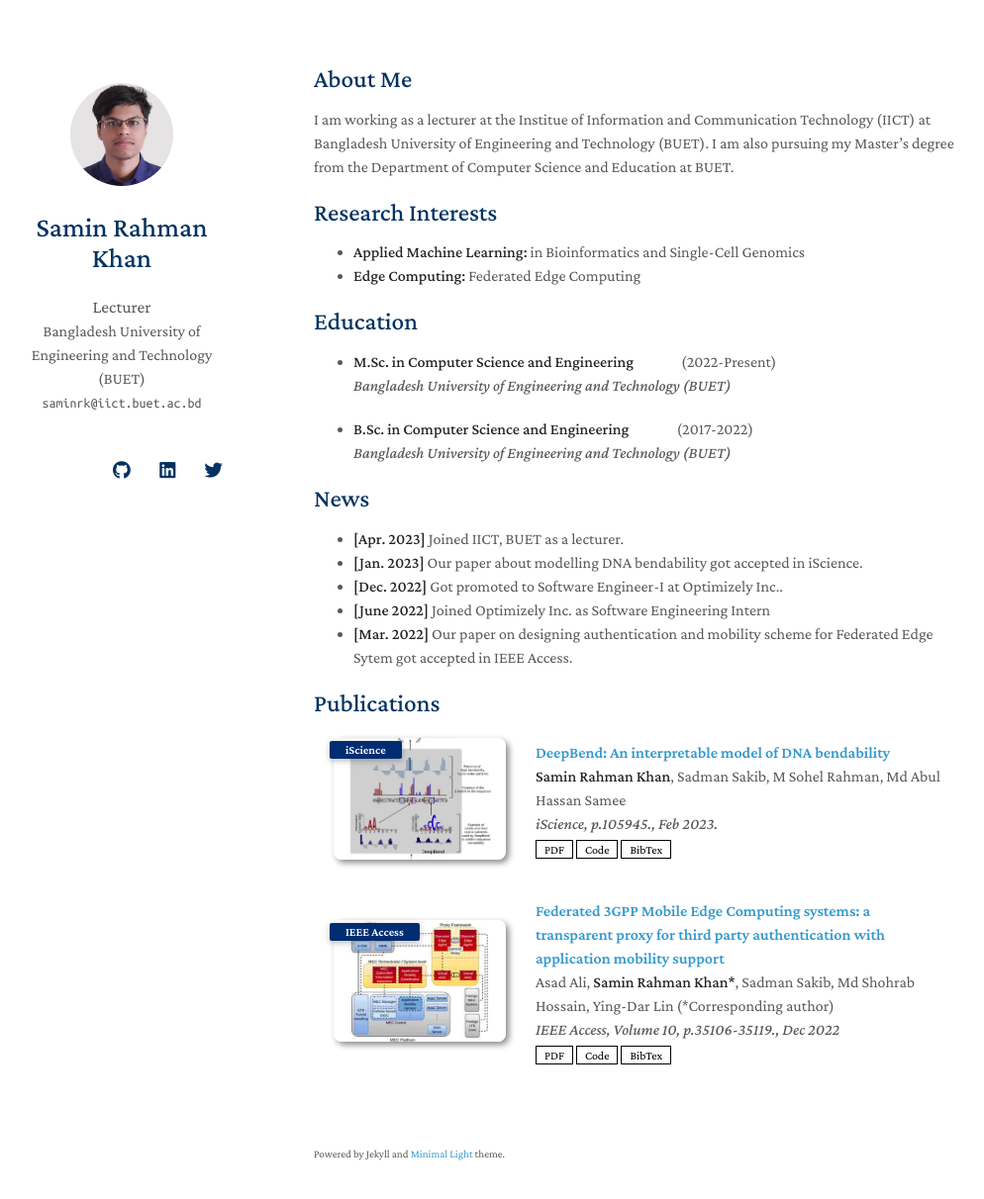
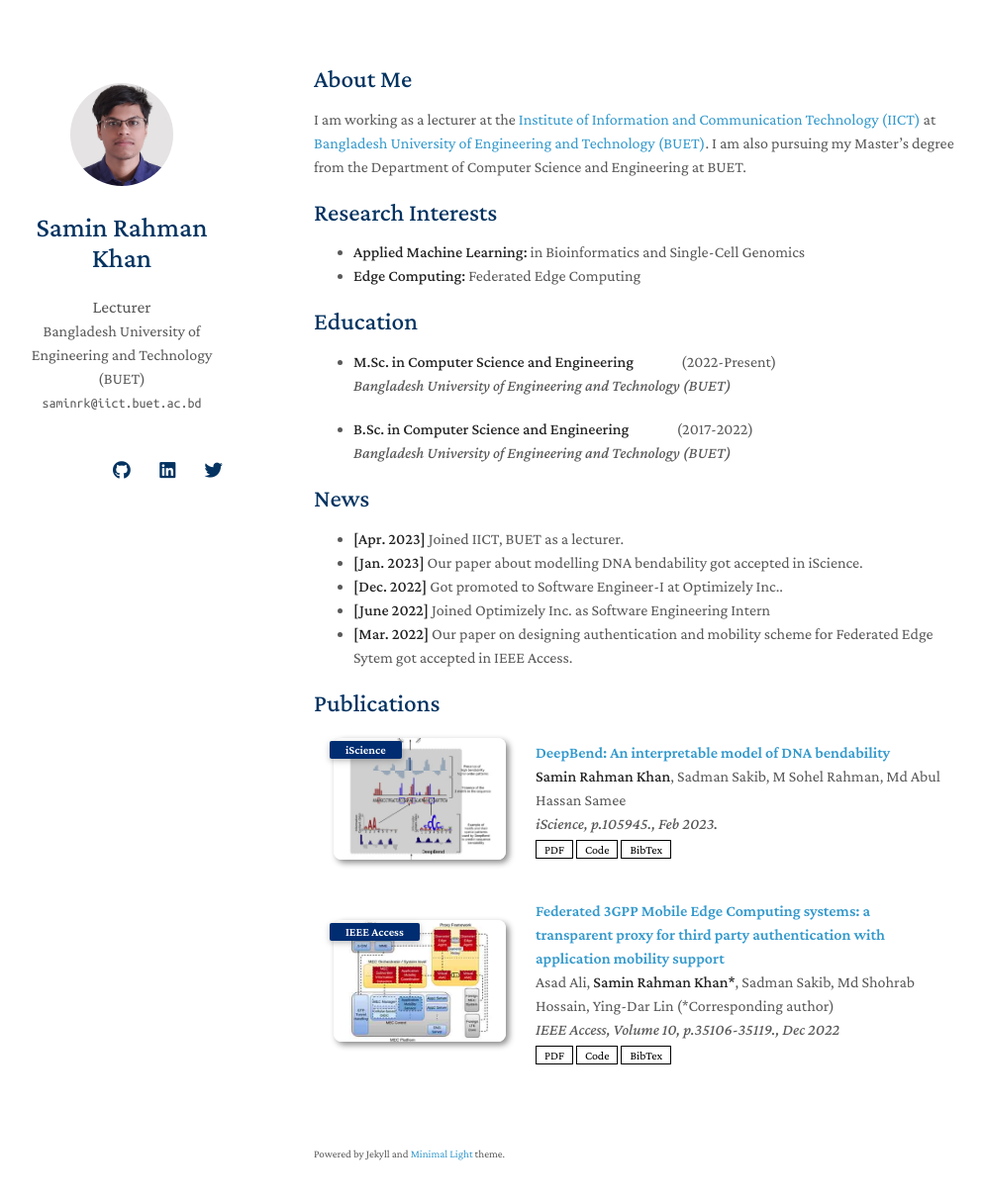
Before and after one commit to SaminRK/saminrk.github.io, a Jekyll site: the page built from index.md, in a window 1280 px wide and 1247 px high. Shown: the top 1212 px of the window at 99% size, without its empty margins (153-1147 px from the left). Built offline with Jekyll 4.4.1, drawn with Linux system fonts in a browser that asks for light colours; nearby versions of some CDN libraries; a style sheet for code colours, icons or effects is not loaded; our own code applies the rules of GitHub Pages for plain Markdown files.

```diff
--- a/_config.yml
+++ b/_config.yml
@@ -21,8 +21,8 @@ twitter: https://twitter.com/SaminRahmanKhan
 # Images (e.g., your profile picture and your website's favicon)
 # "favicon" and "favicon_dark" are used for the light and dark modes, respectively.
 avatar: ./assets/img/Samin-Rahman-Khan.jpg
-favicon: ./assets/img/favicon.png
-favicon_dark: ./assets/img/favicon-dark.png
+# favicon: ./assets/img/favicon.png
+# favicon_dark: ./assets/img/favicon-dark.png
 
 # Footnote
 # You may use the option to disable the footnote, "Powered by Jekyll and Minimal Light theme."
--- a/index.md
+++ b/index.md
@@ -4,7 +4,7 @@ layout: homepage
 
 ## About Me
 
-I am working as a lecturer at the Institue of Information and Communication Technology (IICT) at Bangladesh University of Engineering and Technology (BUET). I am also pursuing my Master's degree from the Department of Computer Science and Education at BUET.
+I am working as a lecturer at the [Institute of Information and Communication Technology (IICT)](https://iict.buet.ac.bd/) at [Bangladesh University of Engineering and Technology (BUET)](https://www.buet.ac.bd/). I am also pursuing my Master's degree from the Department of Computer Science and Engineering at BUET.
 
 ## Research Interests
 
```
